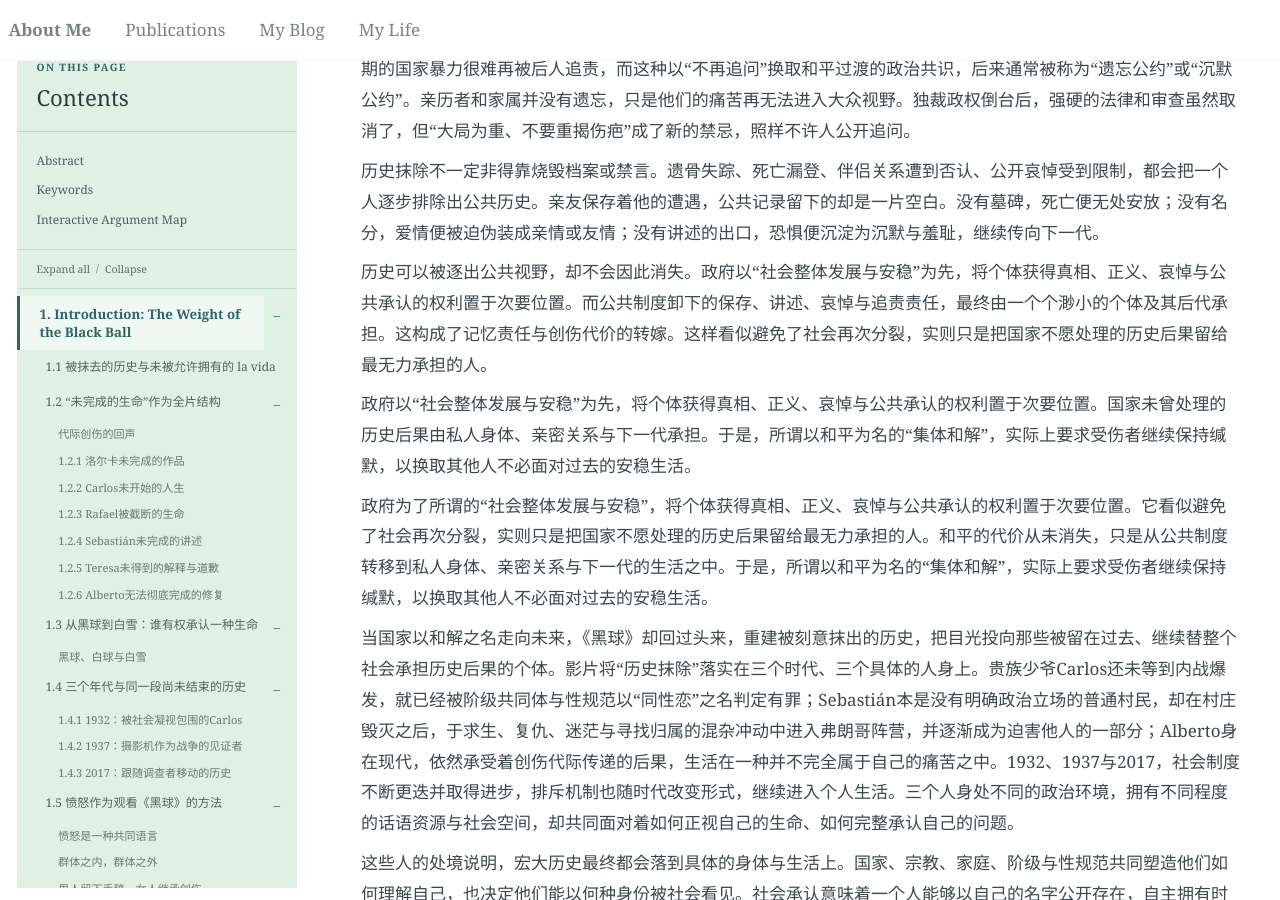
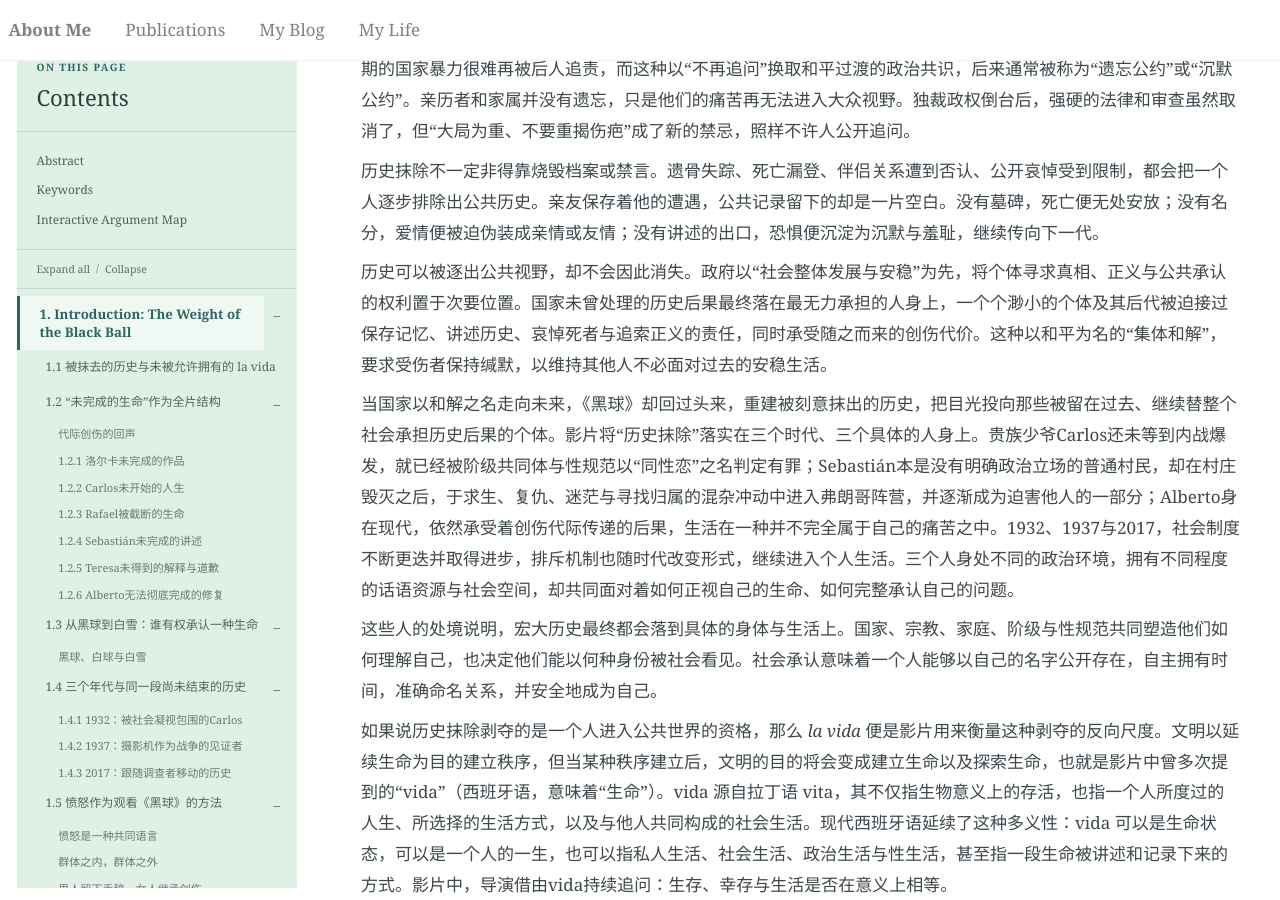
Before and after one commit to Cathylixi/Cathylixi.github.io, a Jekyll site: the page built from _posts/2026-11-10-la-bola-negra-review.md, in a window 1280 px wide and 900 px high, scrolled down 2357 px. Built offline with Jekyll 4.4.1, drawn with Linux system fonts in a browser that asks for light colours; nearby versions of some CDN libraries.

Commit message:
Publish La Bola Negra from Google Docs

```diff
--- a/_posts/2026-11-10-la-bola-negra-review.md
+++ b/_posts/2026-11-10-la-bola-negra-review.md
@@ -56,11 +56,7 @@
 
 历史抹除不一定非得靠烧毁档案或禁言。遗骨失踪、死亡漏登、伴侣关系遭到否认、公开哀悼受到限制，都会把一个人逐步排除出公共历史。亲友保存着他的遭遇，公共记录留下的却是一片空白。没有墓碑，死亡便无处安放；没有名分，爱情便被迫伪装成亲情或友情；没有讲述的出口，恐惧便沉淀为沉默与羞耻，继续传向下一代。
 
-历史可以被逐出公共视野，却不会因此消失。政府以“社会整体发展与安稳”为先，将个体获得真相、正义、哀悼与公共承认的权利置于次要位置。而公共制度卸下的保存、讲述、哀悼与追责责任，最终由一个个渺小的个体及其后代承担。这构成了记忆责任与创伤代价的转嫁。这样看似避免了社会再次分裂，实则只是把国家不愿处理的历史后果留给最无力承担的人。
-
-政府以“社会整体发展与安稳”为先，将个体获得真相、正义、哀悼与公共承认的权利置于次要位置。国家未曾处理的历史后果由私人身体、亲密关系与下一代承担。于是，所谓以和平为名的“集体和解”，实际上要求受伤者继续保持缄默，以换取其他人不必面对过去的安稳生活。
-
-政府为了所谓的“社会整体发展与安稳”，将个体获得真相、正义、哀悼与公共承认的权利置于次要位置。它看似避免了社会再次分裂，实则只是把国家不愿处理的历史后果留给最无力承担的人。和平的代价从未消失，只是从公共制度转移到私人身体、亲密关系与下一代的生活之中。于是，所谓以和平为名的“集体和解”，实际上要求受伤者继续保持缄默，以换取其他人不必面对过去的安稳生活。
+历史可以被逐出公共视野，却不会因此消失。政府以“社会整体发展与安稳”为先，将个体寻求真相、正义与公共承认的权利置于次要位置。国家未曾处理的历史后果最终落在最无力承担的人身上，一个个渺小的个体及其后代被迫接过保存记忆、讲述历史、哀悼死者与追索正义的责任，同时承受随之而来的创伤代价。这种以和平为名的“集体和解”，要求受伤者保持缄默，以维持其他人不必面对过去的安稳生活。
 
 当国家以和解之名走向未来，《黑球》却回过头来，重建被刻意抹出的历史，把目光投向那些被留在过去、继续替整个社会承担历史后果的个体。影片将“历史抹除”落实在三个时代、三个具体的人身上。贵族少爷Carlos还未等到内战爆发，就已经被阶级共同体与性规范以“同性恋”之名判定有罪；Sebastián本是没有明确政治立场的普通村民，却在村庄毁灭之后，于求生、复仇、迷茫与寻找归属的混杂冲动中进入弗朗哥阵营，并逐渐成为迫害他人的一部分；Alberto身在现代，依然承受着创伤代际传递的后果，生活在一种并不完全属于自己的痛苦之中。1932、1937与2017，社会制度不断更迭并取得进步，排斥机制也随时代改变形式，继续进入个人生活。三个人身处不同的政治环境，拥有不同程度的话语资源与社会空间，却共同面对着如何正视自己的生命、如何完整承认自己的问题。
 
```
